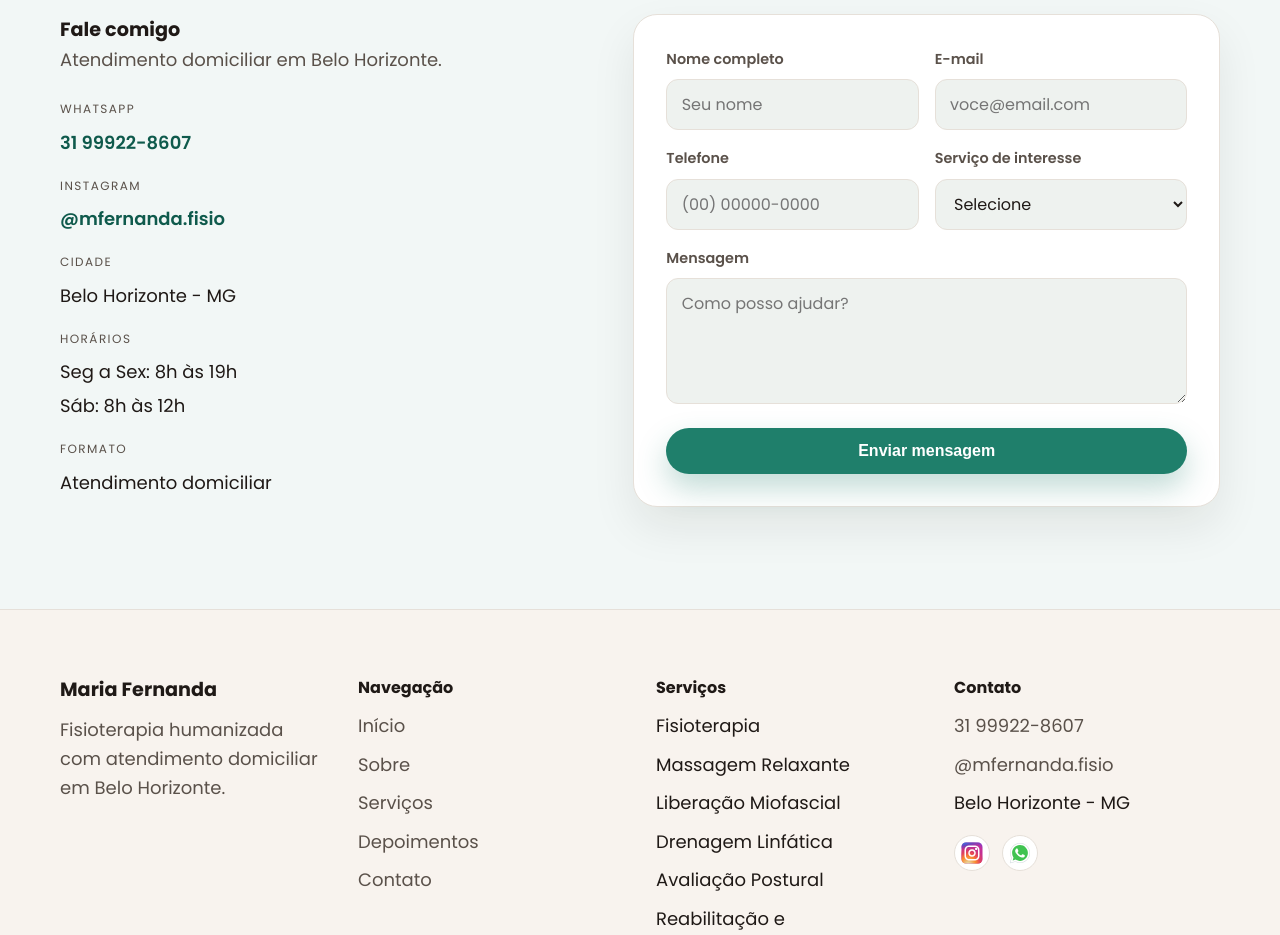
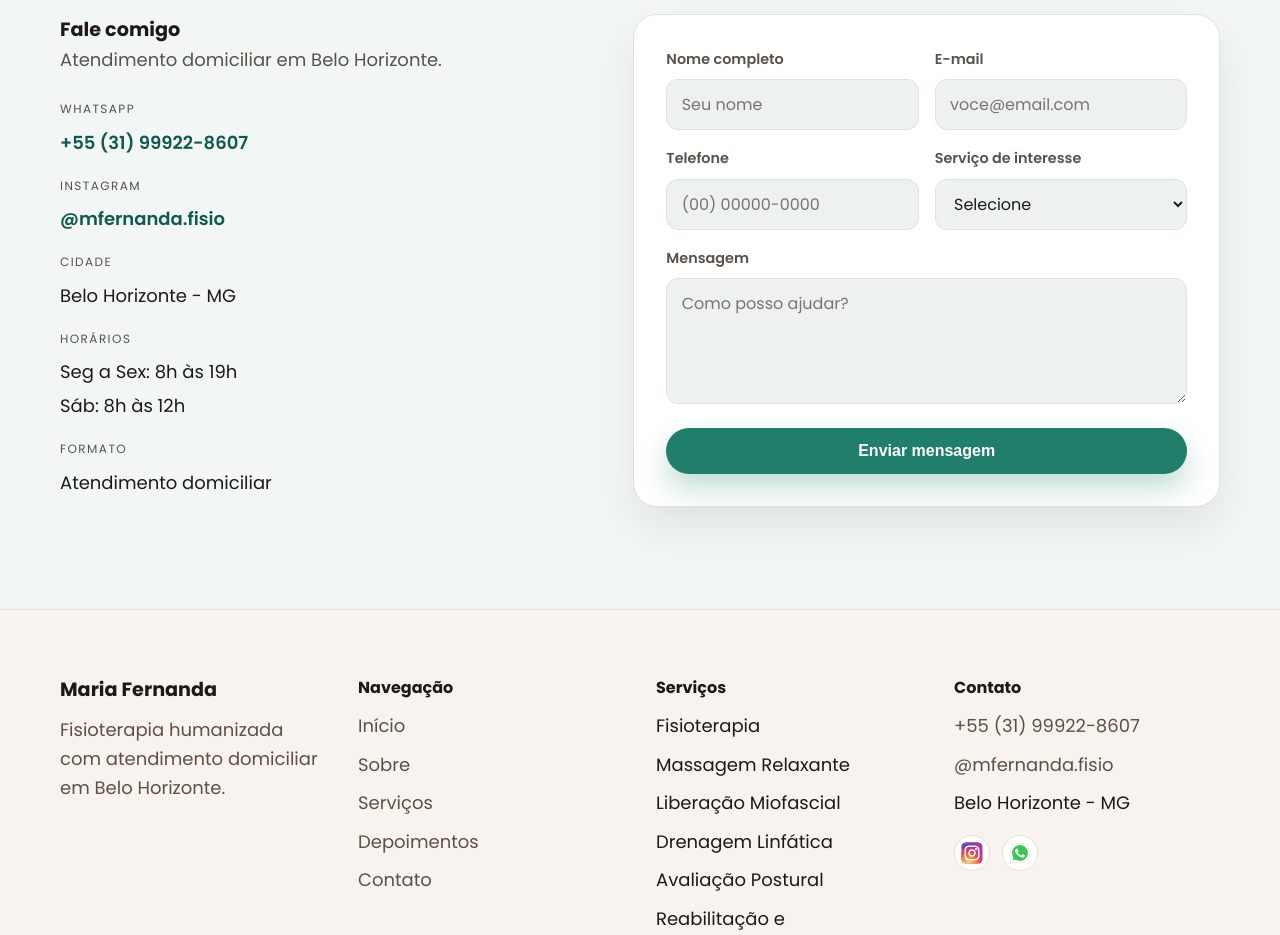
Before and after one commit to nathangabriel27/mfernandafisio, a React (Vite) app: page / in a window 1280 px wide. Shown: the part 3800-4735 px from the top of the page. Built offline with nearby package versions, Linux system fonts and the light colour scheme.

Commit message:
Update src/data/site.ts
Co-authored-by: Copilot <175728472+Copilot@users.noreply.github.com>

```diff
--- a/src/data/site.ts
+++ b/src/data/site.ts
@@ -137,7 +137,7 @@ const whatsappMessage =
 
 export const contactInfo: ContactInfo = {
   whatsappNumber: '5531999228607',
-  whatsappDisplay: '31 99922-8607',
+  whatsappDisplay: '+55 (31) 99922-8607',
   whatsappLink: `https://wa.me/5531999228607?text=${encodeURIComponent(whatsappMessage)}`,
   instagramUrl: 'https://www.instagram.com/mfernanda.fisio/',
   instagramHandle: '@mfernanda.fisio',
```
